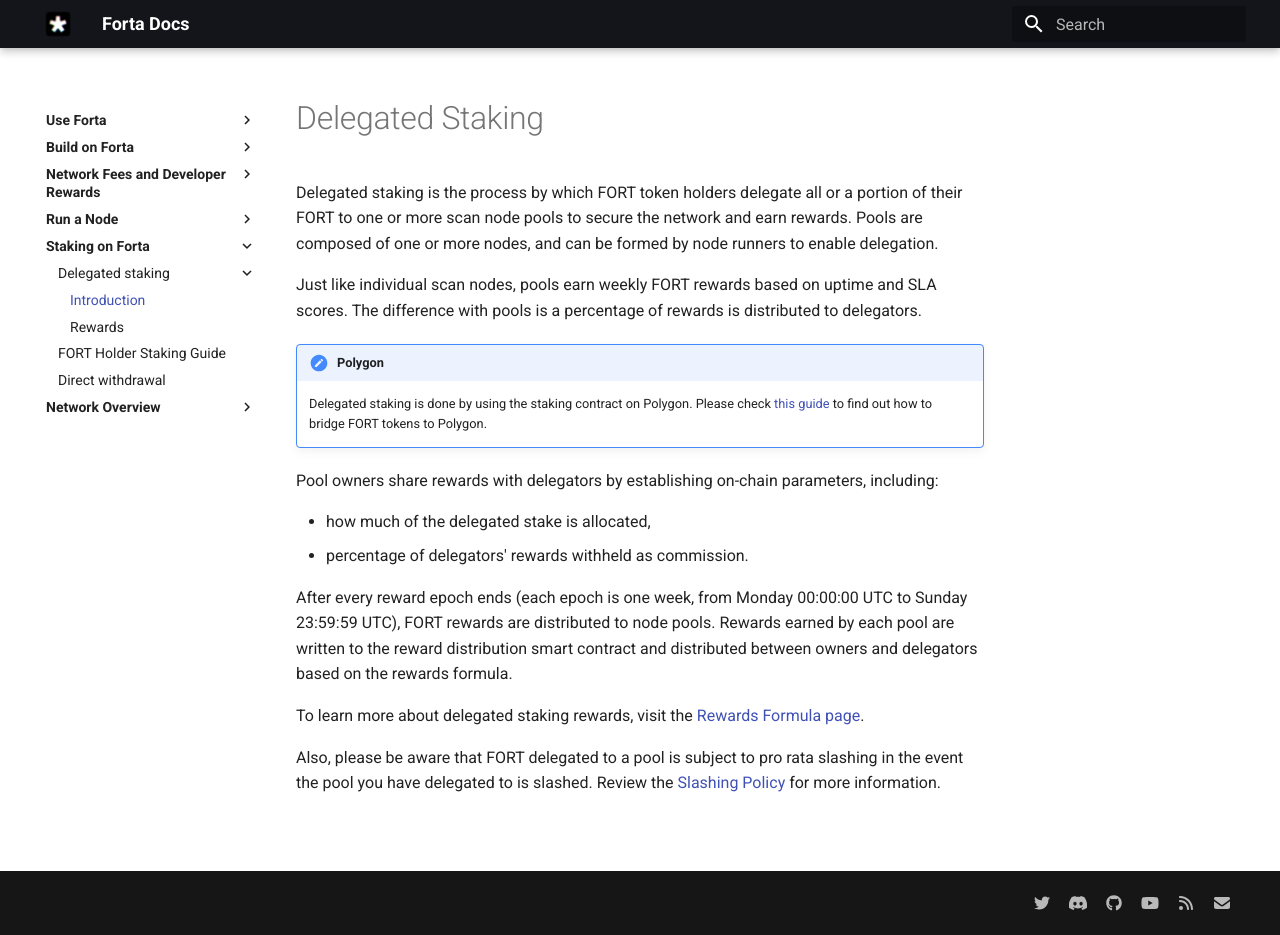
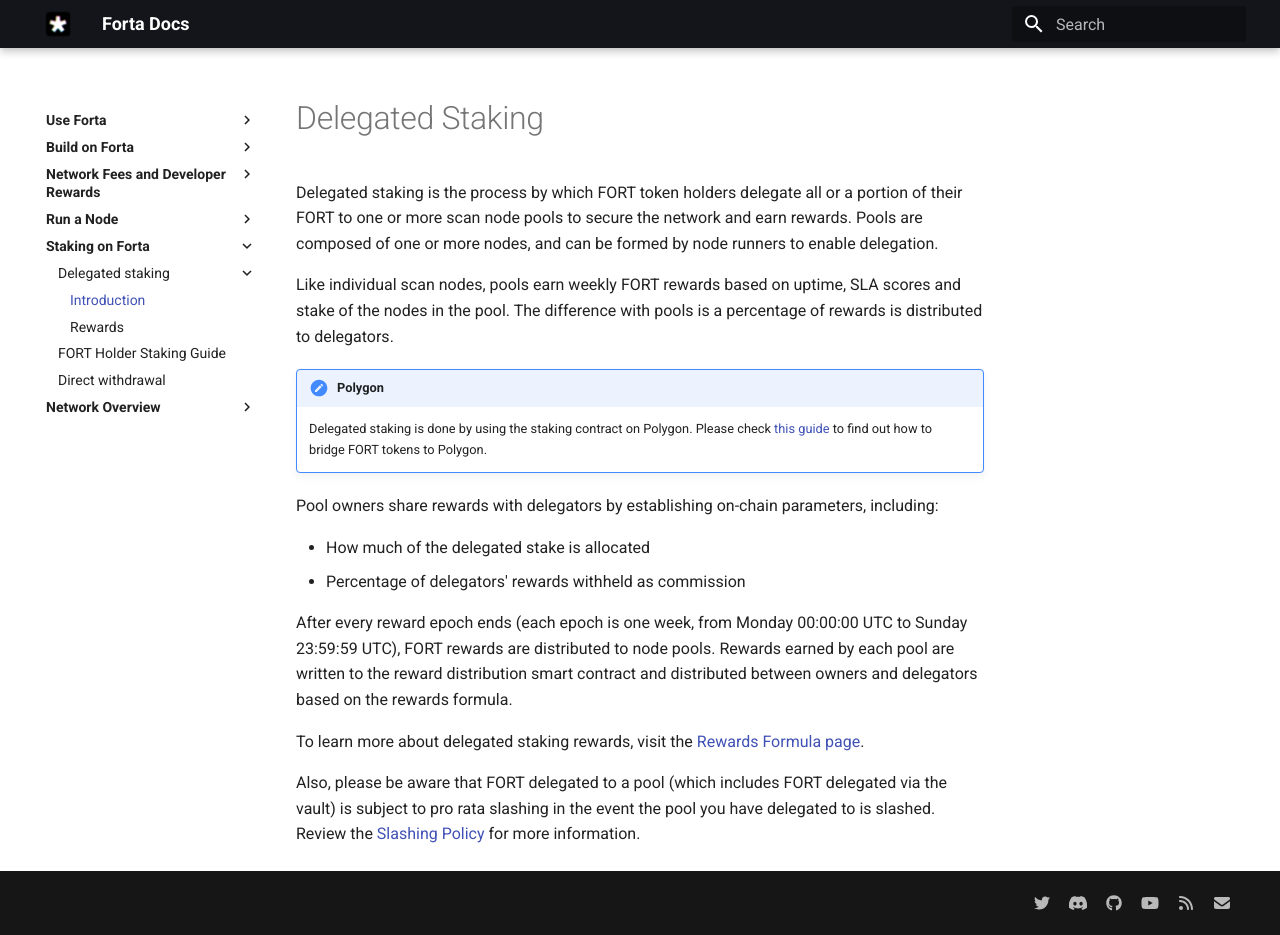
Before and after one commit to forta-network/docs, an MkDocs documentation site: the page built from docs/delegated-staking-introduction.md, in a window 1280 px wide and 935 px high. Built offline with MkDocs 1.6.1 and Material for MkDocs 9.7.7, drawn with Linux system fonts in a browser that asks for light colours.

Commit message:
Update delegated-staking-introduction.md

```diff
--- a/docs/delegated-staking-introduction.md
+++ b/docs/delegated-staking-introduction.md
@@ -2,18 +2,18 @@
 
 Delegated staking is the process by which FORT token holders delegate all or a portion of their FORT to one or more scan node pools to secure the network and earn rewards. Pools are composed of one or more nodes, and can be formed by node runners to enable delegation.
 
-Just like individual scan nodes, pools earn weekly FORT rewards based on uptime and SLA scores. The difference with pools is a percentage of rewards is distributed to delegators.
+Like individual scan nodes, pools earn weekly FORT rewards based on uptime, SLA scores and stake of the nodes in the pool. The difference with pools is a percentage of rewards is distributed to delegators.
 
 !!! important "Polygon"
     Delegated staking is done by using the staking contract on Polygon. Please check [this guide](bridging-fort.md) to find out how to bridge FORT tokens to Polygon.
 
 Pool owners share rewards with delegators by establishing on-chain parameters, including:
 
-* how much of the delegated stake is allocated,
-* percentage of delegators' rewards withheld as commission.
+* How much of the delegated stake is allocated
+* Percentage of delegators' rewards withheld as commission
 
 After every reward epoch ends (each epoch is one week, from Monday 00:00:00 UTC to Sunday 23:59:59 UTC), FORT rewards are distributed to node pools. Rewards earned by each pool are written to the reward distribution smart contract and distributed between owners and delegators based on the rewards formula.
 
 To learn more about delegated staking rewards, visit the [Rewards Formula page](delegated-staking-rewards.md).
 
-Also, please be aware that FORT delegated to a pool is subject to pro rata slashing in the event the pool you have delegated to is slashed. Review the [Slashing Policy](slashing-policy.md) for more information.
+Also, please be aware that FORT delegated to a pool (which includes FORT delegated via the vault) is subject to pro rata slashing in the event the pool you have delegated to is slashed. Review the [Slashing Policy](slashing-policy.md) for more information.
```
